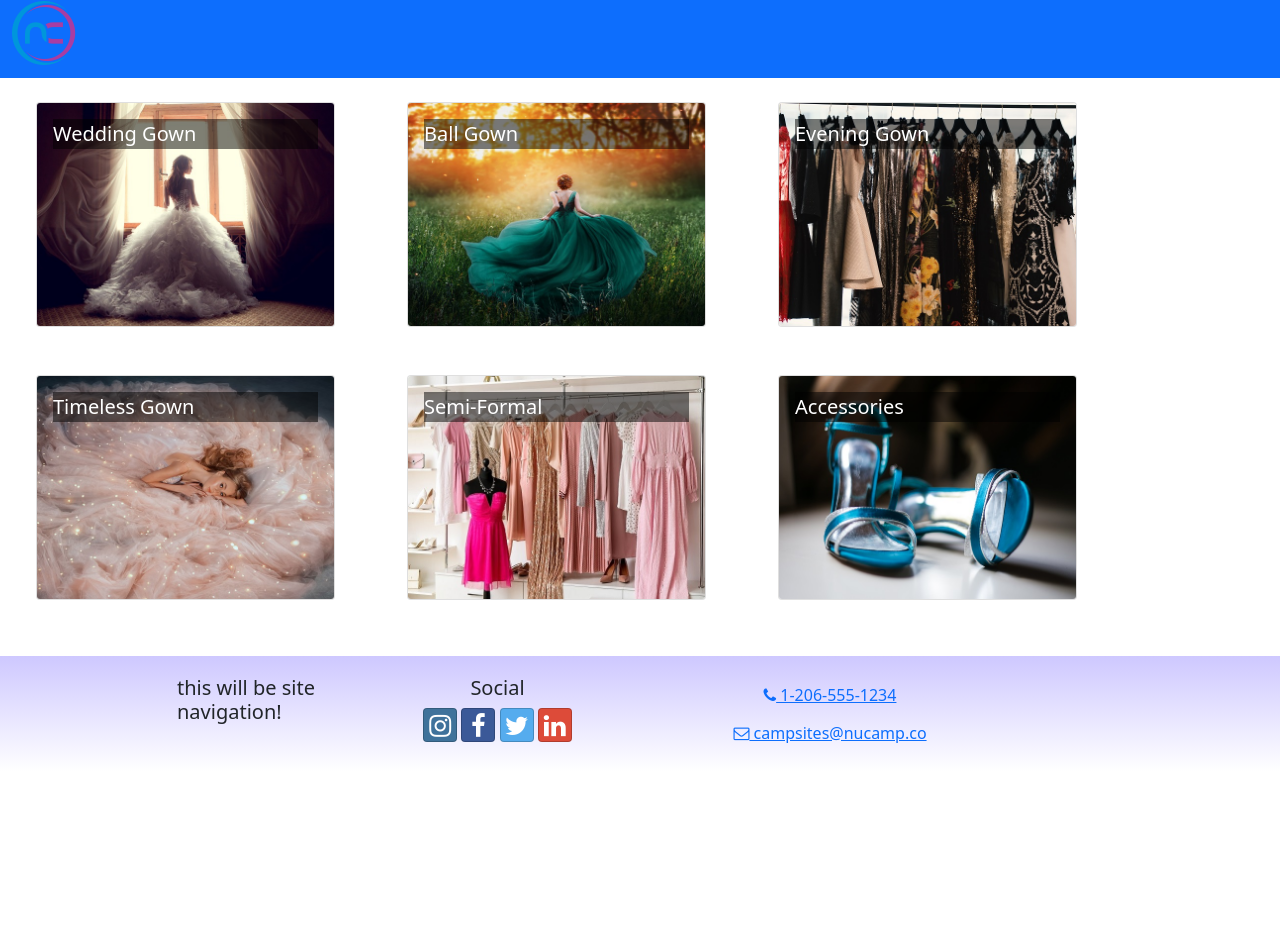
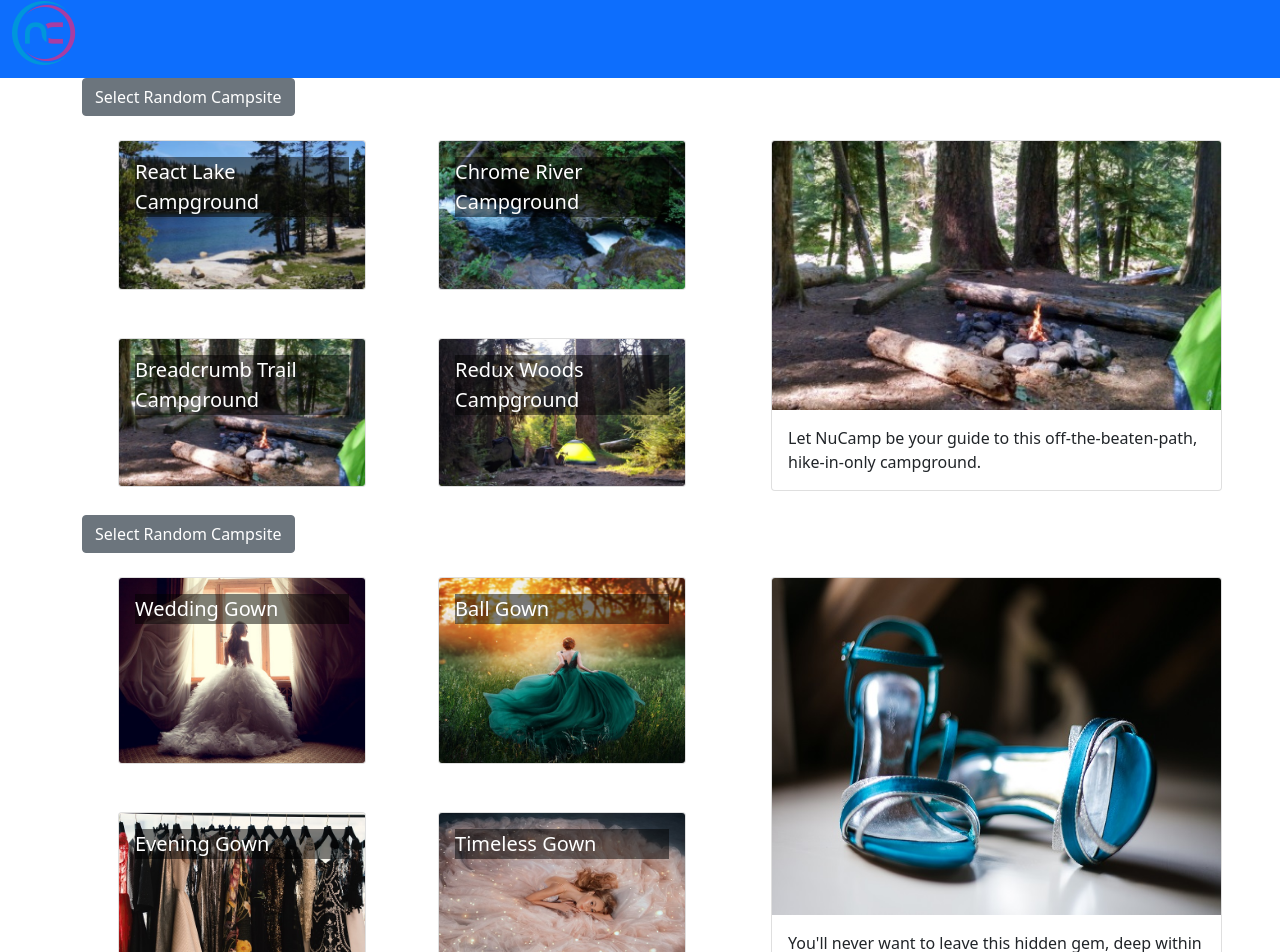
Before and after one commit to jannethg/GownsofLove2024, a React (Create React App) app: page / in a window 1280 px wide. Shown: the part 12-964 px from the top of the page. Before the commit the page ends 800 px from the top, so only its background shows below. Built offline with nearby package versions, Linux system fonts and the light colour scheme.

Commit message:
Second Update

```diff
--- a/src/App.js
+++ b/src/App.js
@@ -1,15 +1,17 @@
-import React from 'react';
-import './App.css';
-import GownsList from './features/gowns/GownsList';
-import Header from './components/Header';
-import Footer from './components/Footer';
+import React from "react";
+import "./App.css";
+import Header from "./components/Header";
+import Footer from "./components/Footer";
+import CampsiteDirectoryPage from "./pages/CampsitesDirectoryPage";
+import GownDirectoryPage from "./pages/GownsDirectoryPage";
 
 function App() {
   return (
     <div className="App">
-    <Header/>
-    <GownsList/>
-    <Footer/>
+      <Header />
+      <CampsiteDirectoryPage/>
+      <GownDirectoryPage/>
+      <Footer />
     </div>
   );
 }
--- a/src/features/campsites/CampsiteCard .js
+++ b/src/features/campsites/CampsiteCard .js
@@ -1,16 +1,17 @@
 import { Card, CardImg, CardImgOverlay, CardTitle } from "reactstrap";
 
 
-const CampsiteCard = (props) => {
+const CampsiteCard = ({campsite}) => {
+    const {image, name} = campsite;
     return (
         <Card>
             <CardImg
                 width='100%'
-                src={props.campsite.image}
-                alt={props.campsite.name}
+                src={image}
+                alt={name}
             />
             <CardImgOverlay>
-                <CardTitle>{props.campsite.name}</CardTitle>
+                <CardTitle>{name}</CardTitle>
             </CardImgOverlay>
         </Card>
     );
--- /dev/null
+++ b/src/features/campsites/CampsiteDetail.js
@@ -0,0 +1,17 @@
+import { Card, CardImg, CardText, CardBody, Col } from "reactstrap";
+
+const CampsiteDetail = ({campsite}) => {
+    const {image, name,description } = campsite;
+    return (
+        <Col md='12' className='m-4'>
+            <Card>
+                <CardImg top src={image} alt={name}/>
+                <CardBody>
+                    <CardText>{description}</CardText>
+                </CardBody>
+            </Card>
+        </Col>
+    );
+};
+
+export default CampsiteDetail;
--- a/src/features/campsites/CampsitesList.js
+++ b/src/features/campsites/CampsitesList.js
@@ -1,11 +1,13 @@
-import { CAMPSITES } from "../../app/shared/CAMPSITES";
+
 import { Col, Row } from "reactstrap";
 import CampsiteCard from "./CampsiteCard ";
+import { selectAllCampsites } from "./campsitesSlice";
 
 const CampsitesList = () => {
+  const campsites = selectAllCampsites();
   return (
     <Row className="ms-auto">
-      {CAMPSITES.map((campsite) => {
+      {campsites.map((campsite) => {
         return (
           <Col md="5" className="m-4" key={campsite.id}>
             <CampsiteCard campsite={campsite} />
--- /dev/null
+++ b/src/features/campsites/campsitesSlice.js
@@ -0,0 +1,15 @@
+//using lowecase file here (campsitesSlice.js) -
+//which means it willnot export a component
+
+import { CAMPSITES } from "../../app/shared/CAMPSITES";
+
+//retrieve all campsites object
+export const selectAllCampsites = () => {
+    return CAMPSITES;
+};
+
+
+//retrieve a random campsite object from campsite array.
+export const selectRandomCampsite = () => {
+    return CAMPSITES[Math.floor(CAMPSITES.length * Math.random())];
+}
--- a/src/features/gowns/GownCard.js
+++ b/src/features/gowns/GownCard.js
@@ -1,16 +1,17 @@
 import { Card, CardImg, CardImgOverlay, CardTitle } from "reactstrap";
 
 
-const GownCard = (props) => {
+const GownCard = ({gown}) => {
+    const {image, name} = gown;
     return (
         <Card>
             <CardImg
                 width='100%'
-                src={props.gown.image}
-                alt={props.gown.name}
+                src={image}
+                alt={name}
             />
             <CardImgOverlay>
-                <CardTitle>{props.gown.name}</CardTitle>
+                <CardTitle>{name}</CardTitle>
             </CardImgOverlay>
         </Card>
     );
--- /dev/null
+++ b/src/features/gowns/GownDetail.js
@@ -0,0 +1,17 @@
+import { Card, CardImg, CardText, CardBody, Col } from "reactstrap";
+
+const GownDetail = ({gown}) => {
+    const {image, name,description } = gown;
+    return (
+        <Col md='12' className='m-4'>
+            <Card>
+                <CardImg top src={image} alt={name}/>
+                <CardBody>
+                    <CardText>{description}</CardText>
+                </CardBody>
+            </Card>
+        </Col>
+    );
+};
+
+export default GownDetail;
--- a/src/features/gowns/GownsList.js
+++ b/src/features/gowns/GownsList.js
@@ -7,7 +7,7 @@ const GownsList = () => {
     <Row className="ms-auto">
       {GOWNS.map((gown) => {
         return (
-          <Col md="3" className="m-4" key={gown.id}>
+          <Col md="5" className="m-4" key={gown.id}>
             <GownCard gown={gown} />
           </Col>
         );
--- /dev/null
+++ b/src/features/gowns/gownsSlice.js
@@ -0,0 +1,15 @@
+//using lowecase file here (campsitesSlice.js) -
+//which means it willnot export a component
+
+import { GOWNS } from "../../app/shared/GOWNS";
+
+//retrieve all campsites object
+export const selectAllGowns = () => {
+    return GOWNS;
+};
+
+
+//retrieve a random campsite object from campsite array.
+export const selectRandomGown = () => {
+    return GOWNS[Math.floor(GOWNS.length * Math.random())];
+}
--- /dev/null
+++ b/src/pages/CampsitesDirectoryPage.js
@@ -0,0 +1,31 @@
+import { Container, Row, Col, Button } from "reactstrap";
+import CampsiteDetail from '../features/campsites/CampsiteDetail';
+import CampsitesList from "../features/campsites/CampsitesList";
+import { selectRandomCampsite } from "../features/campsites/campsitesSlice";
+
+const CampsiteDirectoryPage = () => {
+    let selectedCampsite = selectRandomCampsite();
+
+    const toggleCampsite = () => {
+        selectedCampsite = selectRandomCampsite();
+        console.log(selectedCampsite);
+    };
+
+    return (
+        <Container>
+        <Button onClick={() => toggleCampsite()}>
+            Select Random Campsite
+        </Button>
+            <Row>
+                <Col sm='5' md='7'>
+                    <CampsitesList/>
+                </Col>
+                <Col sm='7' md='5'>
+                    <CampsiteDetail campsite={selectedCampsite}/>
+                </Col>
+            </Row>
+        </Container>
+    );
+};
+
+export default CampsiteDirectoryPage;
--- /dev/null
+++ b/src/pages/GownsDirectoryPage.js
@@ -0,0 +1,31 @@
+import { Container, Row, Col, Button } from "reactstrap";
+import GownDetail from "../features/gowns/GownDetail";
+import GownsList from "../features/gowns/GownsList";
+import { selectRandomGown } from "../features/gowns/gownsSlice";
+
+const GownDirectoryPage = () => {
+  let selectedGown = selectRandomGown();
+
+  const toggleGown = () => {
+    selectedGown = selectRandomGown();
+    console.log(selectedGown);
+};
+  return (
+    <Container>
+      <Button onClick={() => toggleGown()}>
+            Select Random Campsite
+        </Button>
+
+      <Row>
+        <Col sm="5" md="7">
+          <GownsList />
+        </Col>
+        <Col sm="7" md="5">
+          <GownDetail gown={selectedGown} />
+        </Col>
+      </Row>
+    </Container>
+  );
+};
+
+export default GownDirectoryPage;
```
Also changed, not shown: arrayMethods.js (added, +72 -0 lines).
